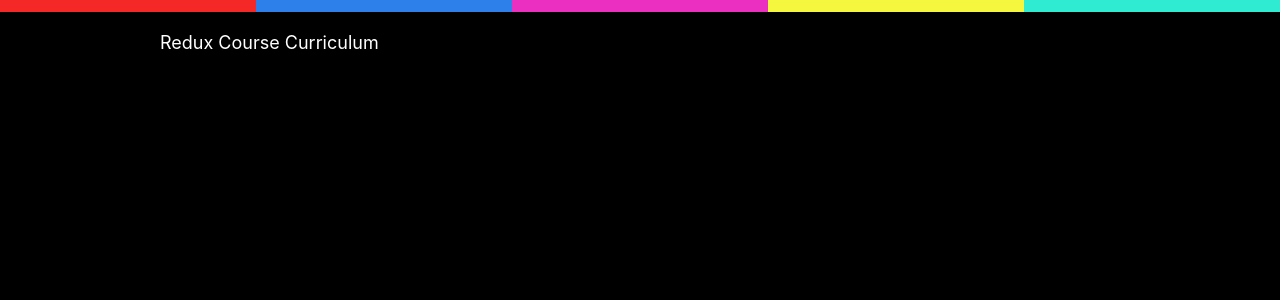
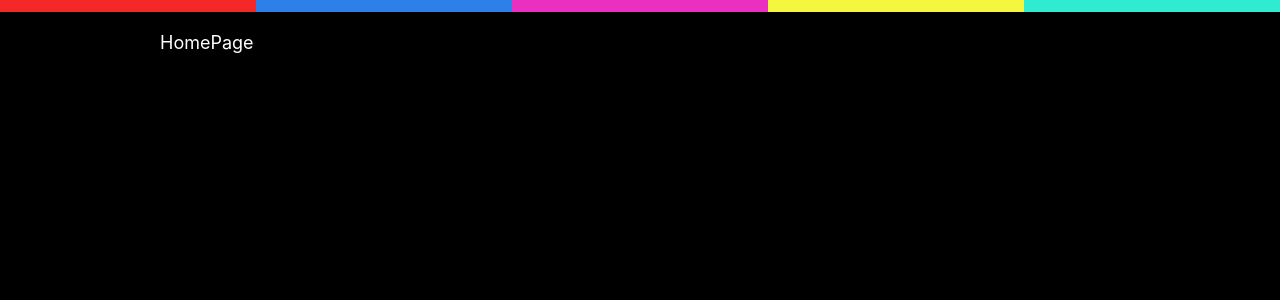
Before and after one commit to Marius-De-Allie/twitter-clone-React-redux, a React (Create React App) app: page / in a window 1280 px wide. Shown: the top 300 px of the page. Built offline with nearby package versions, Linux system fonts and the light colour scheme; a small style sheet from the web is missing.

Commit message:
Create new Homepage functional component

```diff
--- a/src/components/App.js
+++ b/src/components/App.js
@@ -1,6 +1,7 @@
 import * as React from 'react'
 import { useDispatch } from 'react-redux';
 import handleGetInitialData from '../redux/actions/shared'
+import Homepage from './Homepage';
 
 export default function App () {
   // Gain access to redux store's dispatch method.
@@ -13,7 +14,7 @@ export default function App () {
 
   return (
     <div className='container'>
-      Redux Course Curriculum
+      <Homepage />
     </div>
   )
 }
--- /dev/null
+++ b/src/components/Homepage.js
@@ -0,0 +1,12 @@
+import React from 'react';
+
+const Homepage = () => {
+
+  return (
+    <div>
+      HomePage
+    </div>
+  );
+};
+
+export default Homepage;
```
